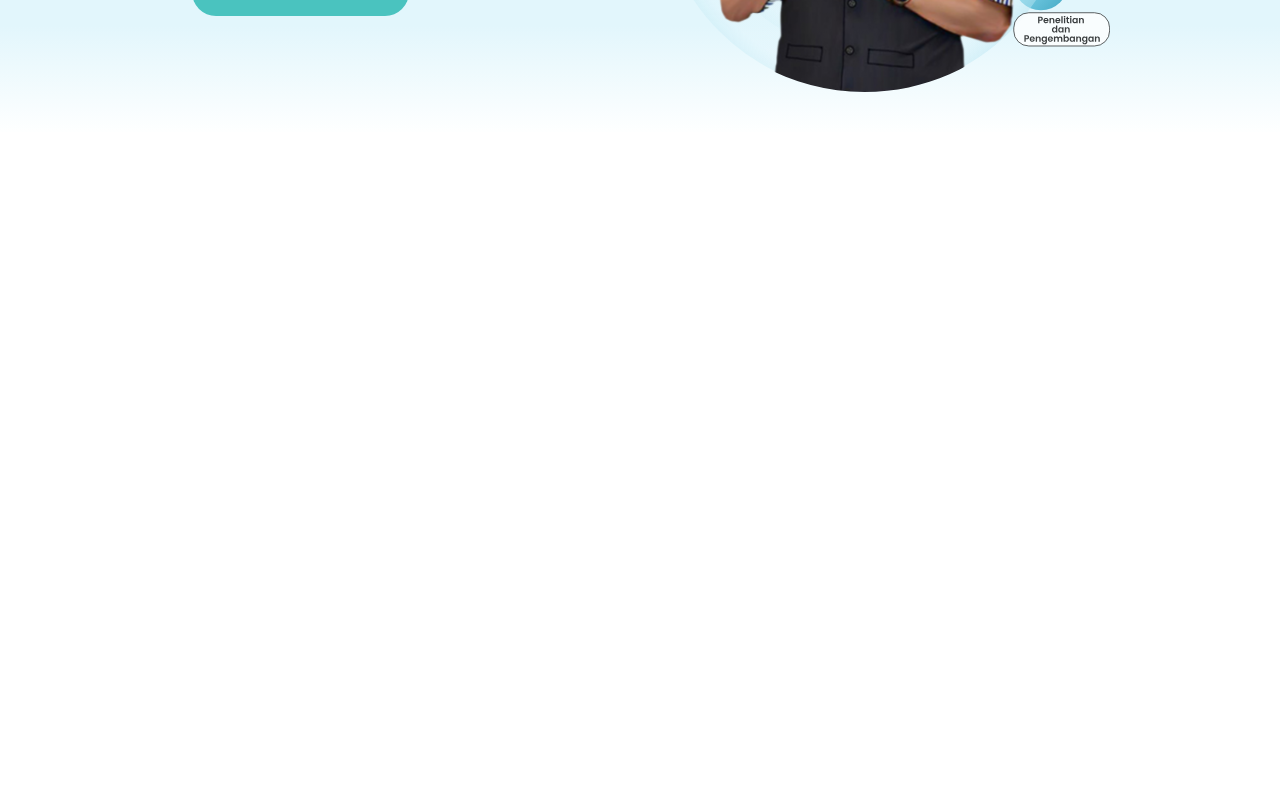
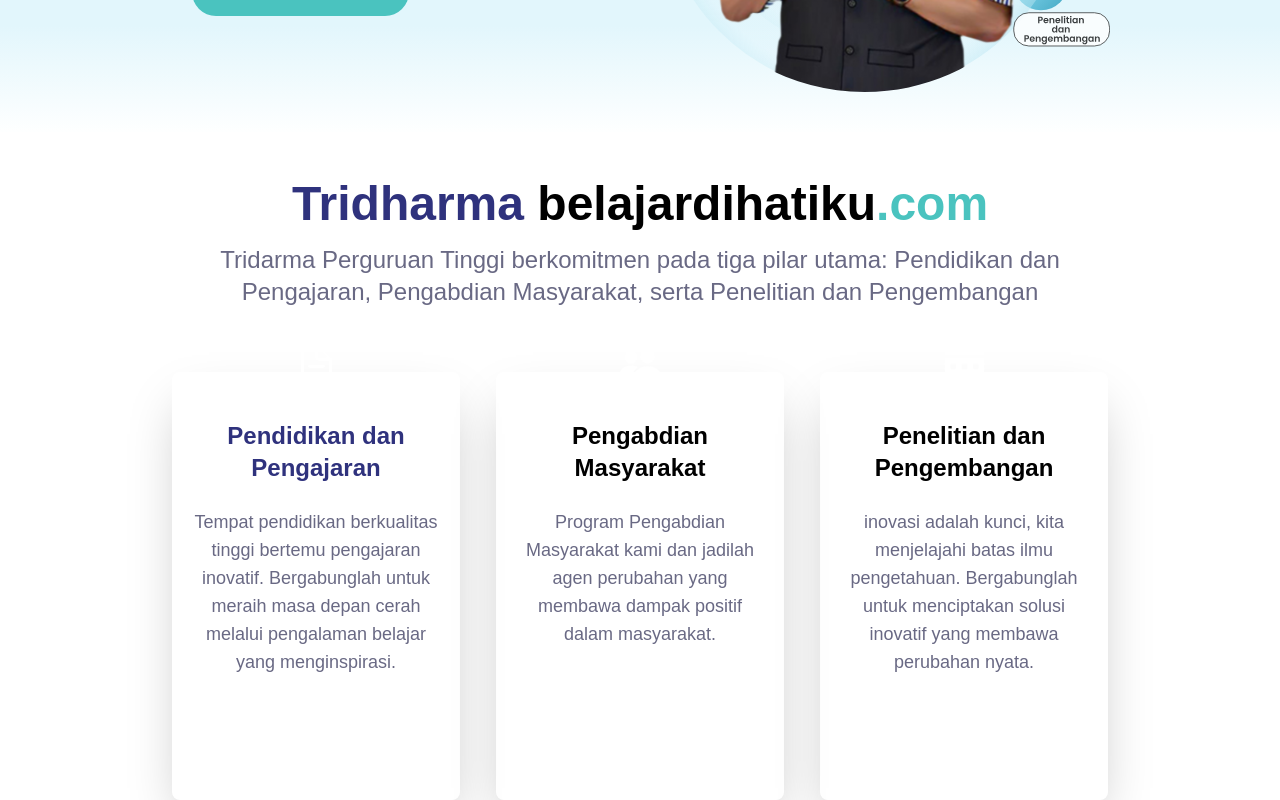
Before and after one commit to Fullstack-collaboration/Belajar-Dihatiku, a Next.js app: page / in a window 1280 px wide. Shown: the part 399-1199 px from the top of the page. Before the commit the page ends 800 px from the top, so only its background shows below. Built offline with nearby package versions, Linux system fonts and the light colour scheme.

Commit message:
create beta layout for document section

```diff
--- a/app/page.jsx
+++ b/app/page.jsx
@@ -1,3 +1,4 @@
+import DocumentSection from "@/components/DocumentSection";
 import HeroBanner from "@/components/HeroBanner";
 
 export default function Home() {
@@ -5,6 +6,7 @@
     <>
       <div className="fixed">Navbar </div>
       <HeroBanner />
+      <DocumentSection />
     </>
   );
 }
--- /dev/null
+++ b/components/CardDocument.jsx
@@ -0,0 +1,18 @@
+import Link from "next/link";
+import { IoDocumentTextOutline } from "react-icons/io5";
+const CardDocument = ({link, title, description, logo, color}) => {
+    return (
+        <>
+            <div className="rounded-lg border-0 shadow-2xl px-5 py-10 text-center lg:w-[30%] relative flex flex-col gap-4">
+                <div className={`absolute -top-12 left-1/2 right-1/2 w-20 h-20 transform -translate-x-1/2 flex justify-center items-center rounded-full bg-[${color}]`} >
+                    {logo}
+                </div>
+                <h1 className={`text-3xl md:text-2xl font-bold text-[${color}] py-2`}>{title}</h1>
+                <p className="text-[#696984] font-extralight text-center text-xl md:text-lg">{description}</p>
+                <Link className={`px-7 py-4 bg-[${color}] rounded-full font-semibold text-white mt-3`} href={link}>Cek Dokumen</Link>
+            </div>
+        </>
+    )
+}
+
+export default CardDocument
--- /dev/null
+++ b/components/DocumentSection.jsx
@@ -0,0 +1,23 @@
+import { IoDocumentTextOutline, IoPeople } from "react-icons/io5"
+import CardDocument from "./CardDocument"
+import { FaCalendarAlt } from "react-icons/fa";
+
+const DocumentSection = () => {
+    return (
+        <>
+            <main className="w-11/12 lg:w-9/12 mx-auto">
+                <div className="my-12">
+                    <h1 className="text-4xl lg:text-5xl font-bold text-center mt-7 mb-3 lg:mb-4" ><span className="text-[#2F327D]">Tridharma</span> belajardihatiku<span className="text-[#4AC3BF]">.com</span></h1>
+                        <p className="text-[#696984] font-extralight text-center text-2xl">Tridarma Perguruan Tinggi berkomitmen pada tiga pilar utama: Pendidikan dan Pengajaran, Pengabdian Masyarakat, serta Penelitian dan Pengembangan</p>
+                </div>
+                <div className="mt-16 flex flex-wrap justify-around gap-16 lg:gap-3">
+                    <CardDocument title='Pendidikan dan Pengajaran' description={"Tempat pendidikan berkualitas tinggi bertemu pengajaran inovatif. Bergabunglah untuk meraih masa depan cerah melalui pengalaman belajar yang menginspirasi."} color={"#2F327D"} link={"/documents/pengabdian"} logo={<IoDocumentTextOutline size={45}  className="text-white"/>} />
+                    <CardDocument title='Pengabdian Masyarakat' description={"Program Pengabdian Masyarakat kami dan jadilah agen perubahan yang membawa dampak positif dalam masyarakat."} color={"#29B9E7"} link={"/documents/pengabdian"} logo={<IoPeople  size={45}  className="text-white"/>} />
+                    <CardDocument title='Penelitian dan Pengembangan' description={"inovasi adalah kunci, kita menjelajahi batas ilmu pengetahuan. Bergabunglah untuk menciptakan solusi inovatif yang membawa perubahan nyata."} color={"#F48C06"} link={"/documents/pengabdian"} logo={<FaCalendarAlt  size={45}  className="text-white"/>} />
+                </div>
+            </main>
+        </>
+    )
+}
+
+export default DocumentSection
--- a/package.json
+++ b/package.json
@@ -20,6 +20,7 @@
     "react": "^18",
     "react-day-picker": "^8.10.1",
     "react-dom": "^18",
+    "react-icons": "^5.3.0",
     "tailwind-merge": "^2.5.2",
     "tailwindcss-animate": "^1.0.7"
   },
```
Also changed, not shown: 1 other file (tests, documents, lock files or other folders).
